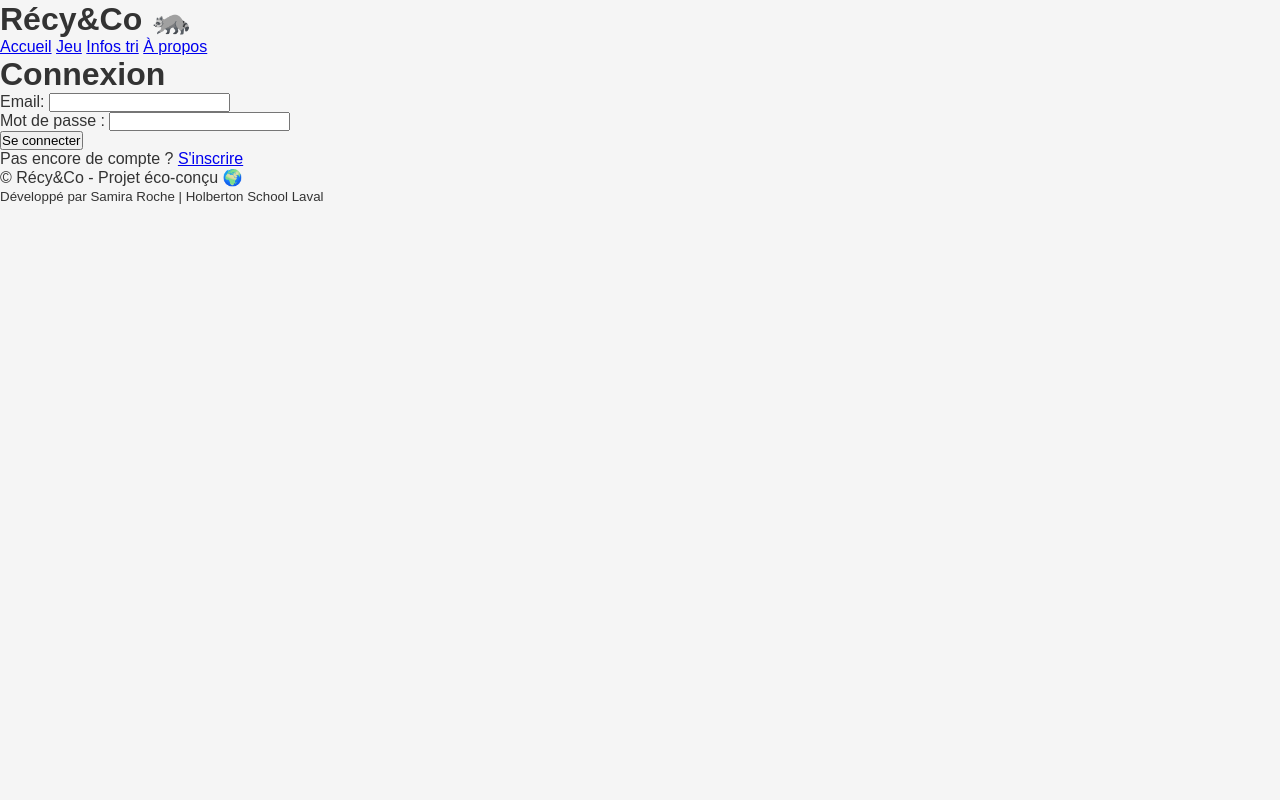
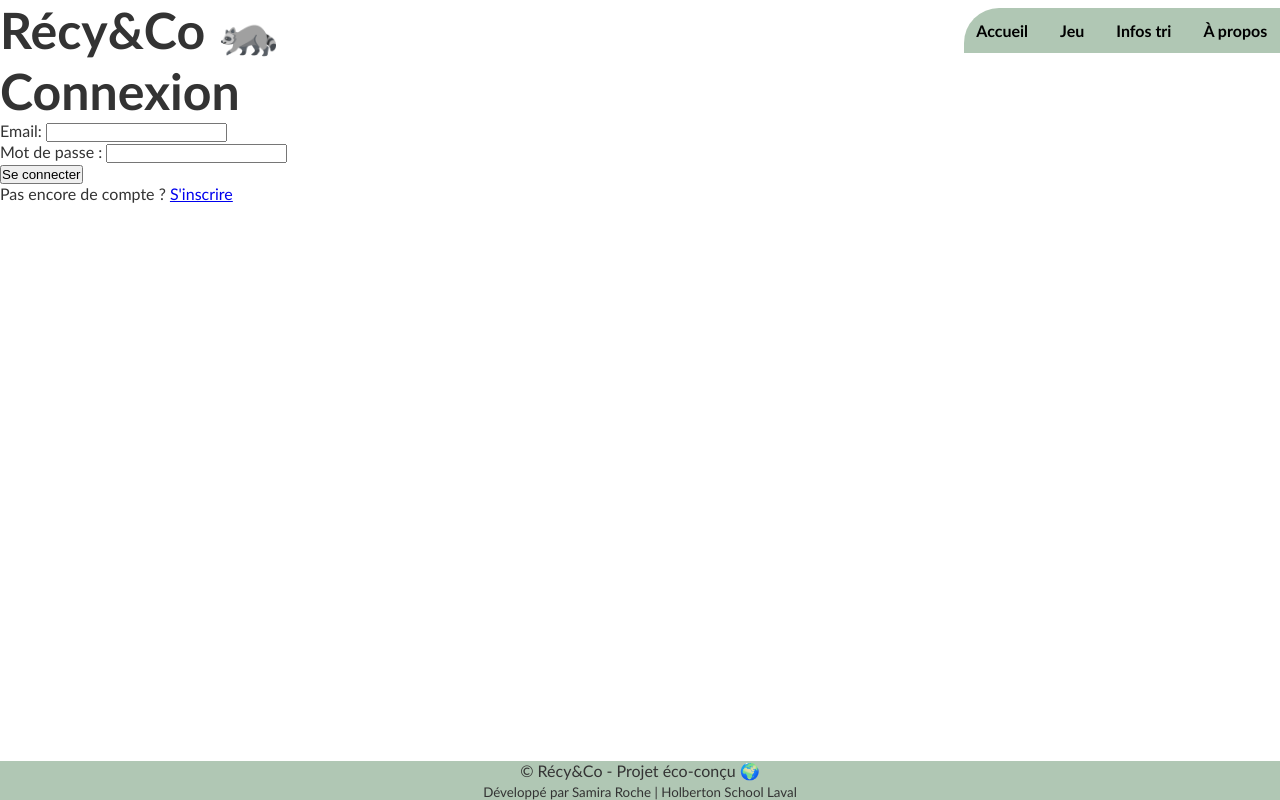
Before and after one commit to StrawberSam/RecyandCo, a Flask app: page /auth in a window 1280 px wide. Run offline with Flask 3, Linux system fonts and the light colour scheme; parts of the project's set-up code (start-up, migrations or seed data) failed here and were passed over.

Commit message:
💄| style : Ajout du css de footer et header dans base.css et authentification/inscription dans auth.css

```diff
--- a/app/frontend/static/css/base.css
+++ b/app/frontend/static/css/base.css
@@ -6,9 +6,50 @@
 }
 
 body {
-  font-family: Arial, sans-serif;
-  background-color: #f5f5f5;
+  font-family:'Trebuchet MS', 'Lucida Sans Unicode', 'Lucida Grande', 'Lucida Sans', Arial, sans-serif;
+  background-color: #fff;
   color: #333;
+  display: flex;
+  flex-direction: column; /* Empiler verticalement */
+  min-height: 100vh; /* Prend toute la hauteur de l'écran */
 }
 
-/* header, footer, navigation, boutons */
+main {
+  flex: 1;
+}
+
+/* header */
+header {
+  display: flex; /* activation flexbox */
+  justify-content: space-between; /* élèments aux extrémités */
+  align-items: center; /* centrer verticalement */
+}
+
+h1 {
+  font-size: 50px;
+}
+
+nav {
+  background-color: #B0C7B4;
+  display: flex;
+  gap: 1rem;
+  padding: 0.3rem;
+  border-radius: 35px 0 0 0;
+}
+
+nav a {
+  color: black;
+  font-weight: 600;
+  text-decoration: none;
+  padding: 0.5rem 0.5rem;
+}
+
+/* Footer */
+footer {
+  background-color: #B0C7B4;
+  text-align: center;
+}
+
+/* Navigation */
+
+/* Boutons */
```
Also changed, not shown: app/frontend/static/css/auth.css (added, +69 -0 lines).
